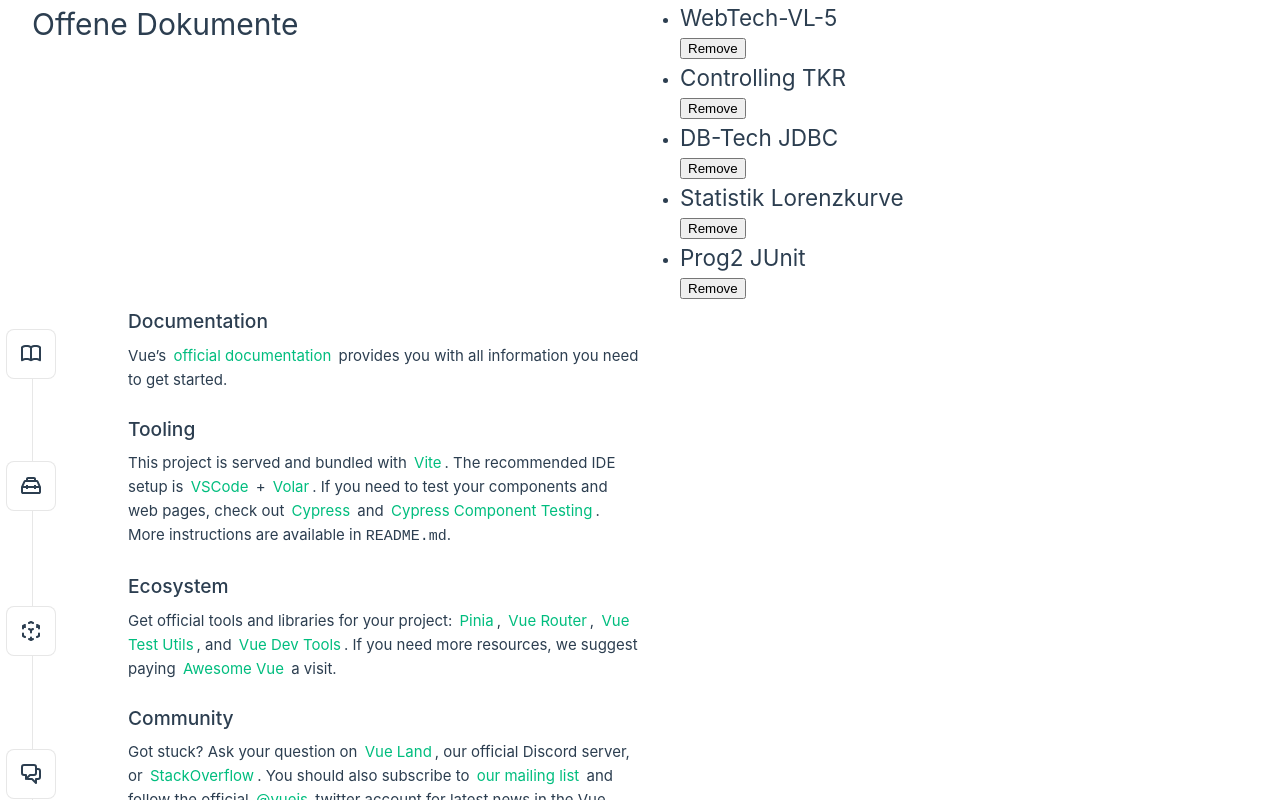
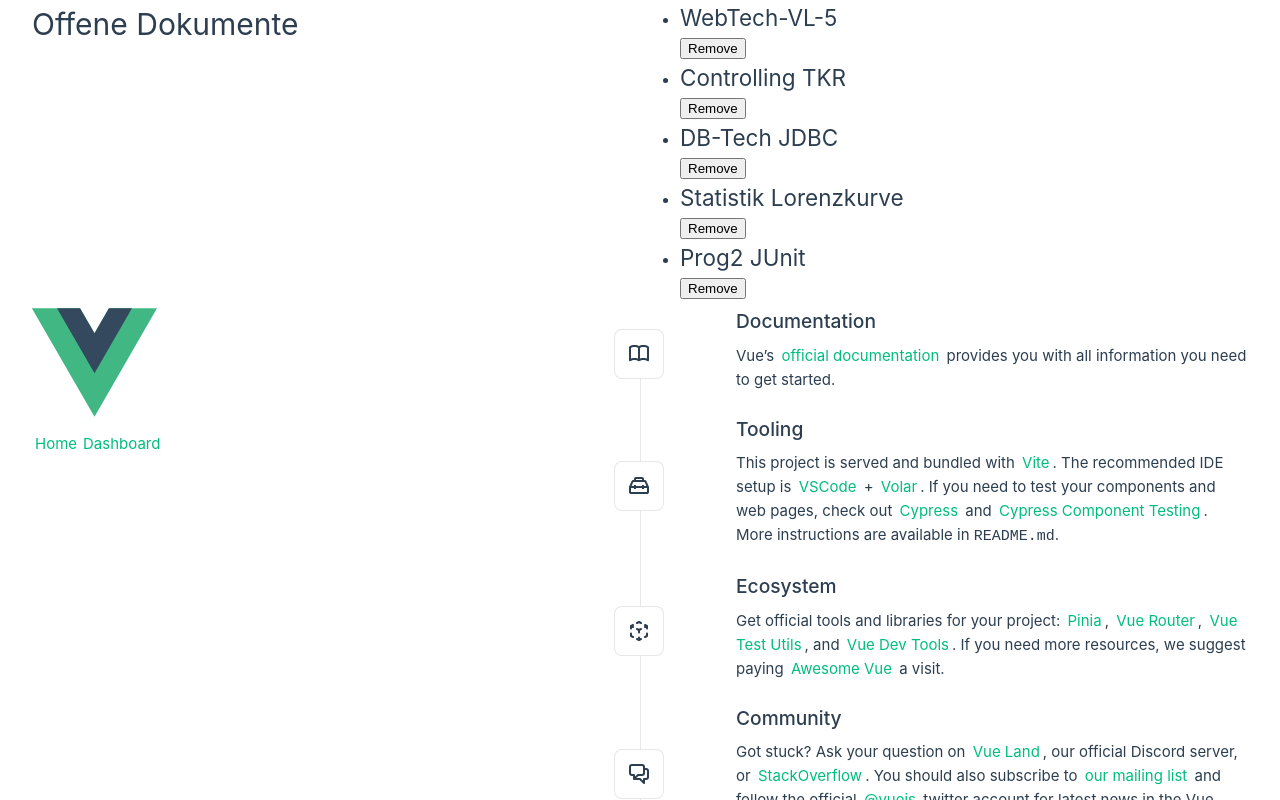
Before and after one commit to LupierHN/webtech-frontend, a Vue app: page / in a window 1280 px wide. Shown: the top 800 px of the page. Built offline with nearby package versions, Linux system fonts and the light colour scheme.

Commit message:
added a link to the homepage

```diff
--- a/src/App.vue
+++ b/src/App.vue
@@ -1,26 +1,24 @@
 <script setup lang="ts">
 import { RouterView } from 'vue-router'
-//import { RouterLink } from 'vue-router'
+import { RouterLink } from 'vue-router'
 import Sidebar from '@/components/SidebarAPI.vue'
 // import HelloWorld from './components/HelloWorld.vue'
 </script>
 
 <template>
   <Sidebar title="Sidebar"></Sidebar>
-<!--  <header>-->
-<!--    <img alt="Vue logo" class="logo" src="@/assets/logo.svg" width="125" height="125" />-->
+  <header>
+    <img alt="Vue logo" class="logo" src="@/assets/logo.svg" width="125" height="125" />
 
-<!--    <div class="wrapper">-->
+    <div class="wrapper">
 <!--      <HelloWorld msg="You did it!" />-->
 
-<!--      <nav>-->
-<!--        <RouterLink to="/">Home</RouterLink>-->
-<!--        <RouterLink to="/about">About</RouterLink>-->
-<!--        <RouterLink to="/test-options-api">Test Options API</RouterLink>-->
-<!--        <RouterLink to="/test-compositions-api">Test Compositions API</RouterLink>-->
-<!--      </nav>-->
-<!--    </div>-->
-<!--  </header>-->
+      <nav>
+        <RouterLink to="/">Home</RouterLink>
+        <RouterLink to="/dashboard">Dashboard</RouterLink>
+      </nav>
+    </div>
+  </header>
 
   <RouterView />
 </template>
```
